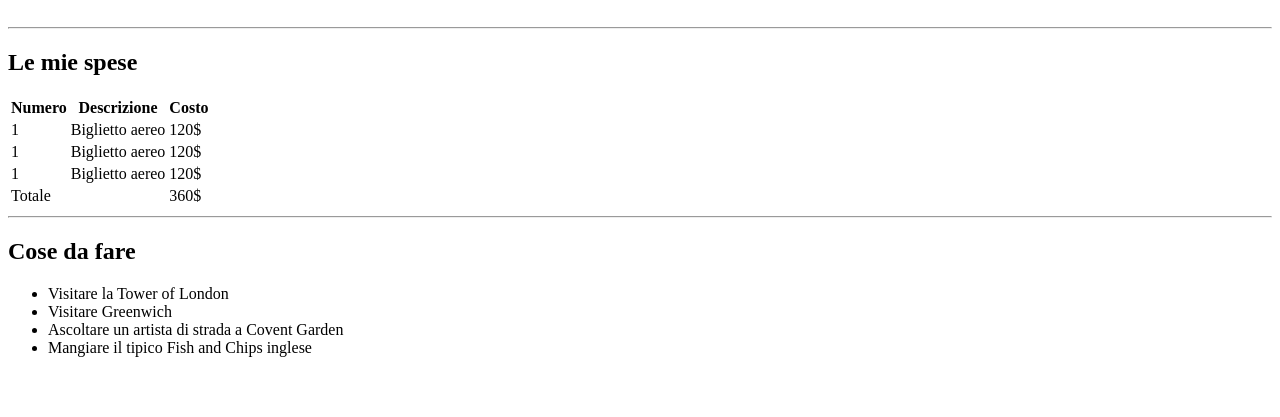
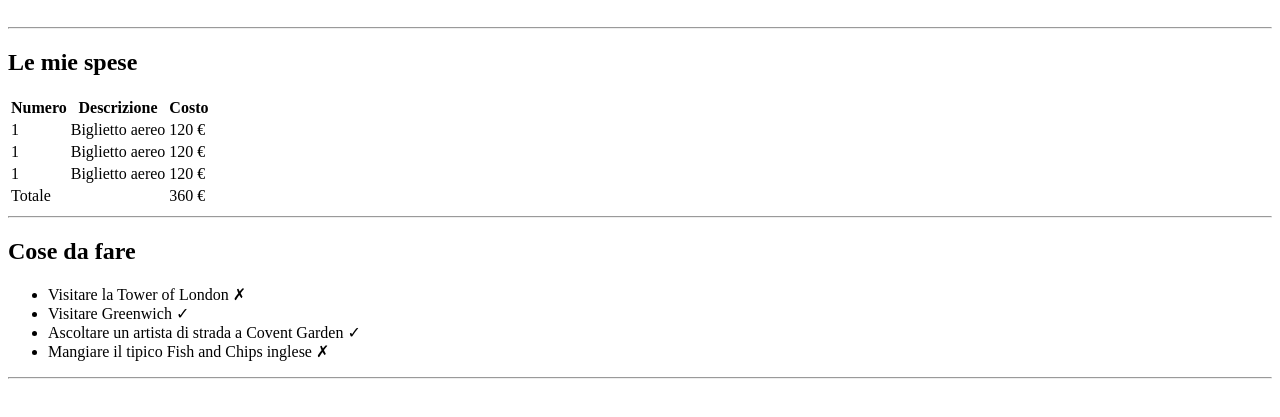
Before and after one commit to MatteoGiuntella/html-london-trip, a plain HTML site: page index.html in a window 1280 px wide. Shown: the part 79-496 px from the top of the page. Drawn offline with Linux system fonts and the light colour scheme.

Commit message:
completamento section 2 con lista e entità special

```diff
--- a/index.html
+++ b/index.html
@@ -32,23 +32,23 @@
                         <tr>
                             <td>1</td>
                             <td>Biglietto aereo</td>
-                            <td>120$</td>
+                            <td>120 &#8364;</td>
                         </tr>
                         <tr>
                             <td>1</td>
                             <td>Biglietto aereo</td>
-                            <td>120$</td>
+                            <td>120 &#8364;</td>
                         </tr>
                         <tr>
                             <td>1</td>
                             <td>Biglietto aereo</td>
-                            <td>120$</td>
+                            <td>120 &#8364;</td>
                         </tr>
                     </tbody>
                     <tfoot>
                         <tr>
                             <td colspan="2">Totale</td>
-                            <td>360$</td>
+                            <td>360 &#8364;</td>
                         </tr>
                     </tfoot>
                 </table>
@@ -60,13 +60,14 @@
             <section class="cose da fare">
                 <h2>Cose da fare</h2>
                 <ul>
-                    <li>Visitare la Tower of London </li>
-                    <li>Visitare Greenwich</li>
-                    <li>Ascoltare un artista di strada a Covent Garden</li>
-                    <li>Mangiare il tipico Fish and Chips inglese</li>
+                    <li>Visitare la Tower of London &#10007;</li>
+                    <li>Visitare Greenwich &#10003;</li>
+                    <li>Ascoltare un artista di strada a Covent Garden &#10003;</li>
+                    <li>Mangiare il tipico Fish and Chips inglese &#10007;</li>
                 </ul>
-
+                <hr>
             </section>
+            <!-- chiusura section 2 -->
 
         </main>
 
```
